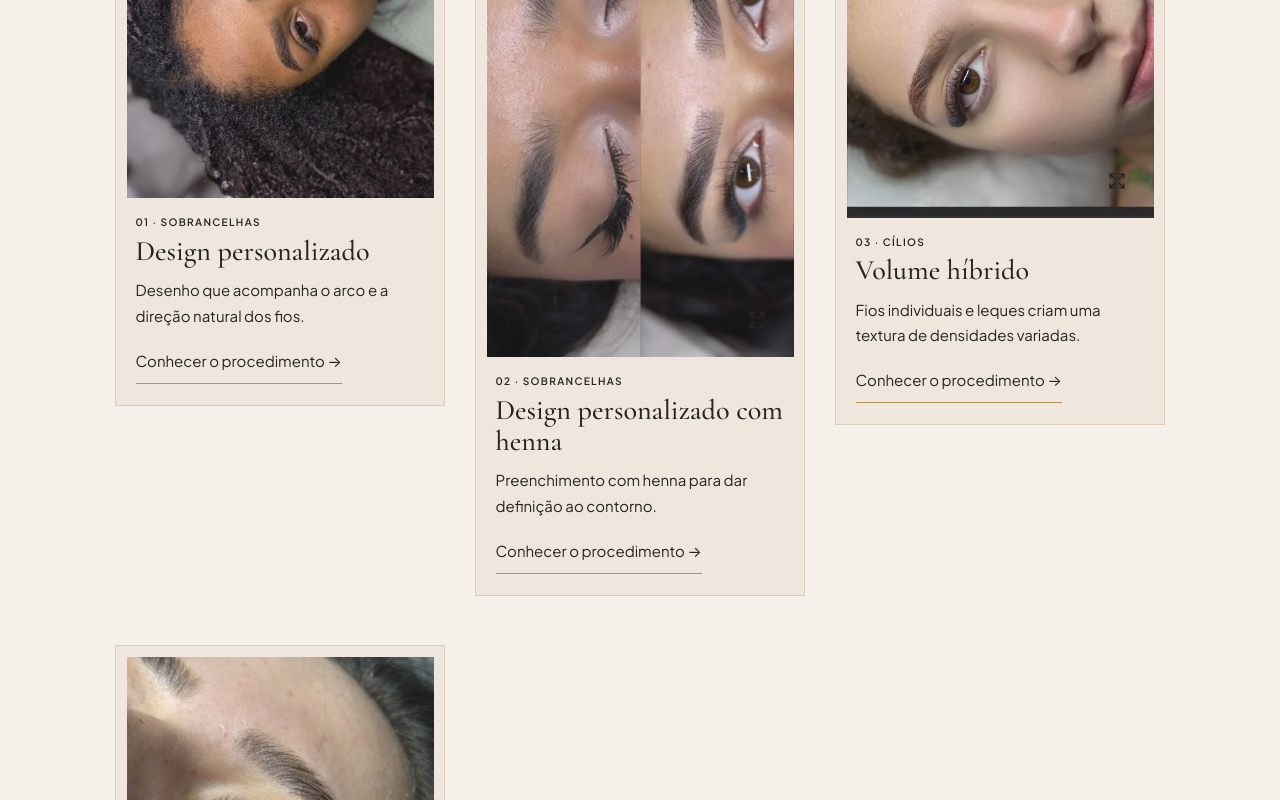
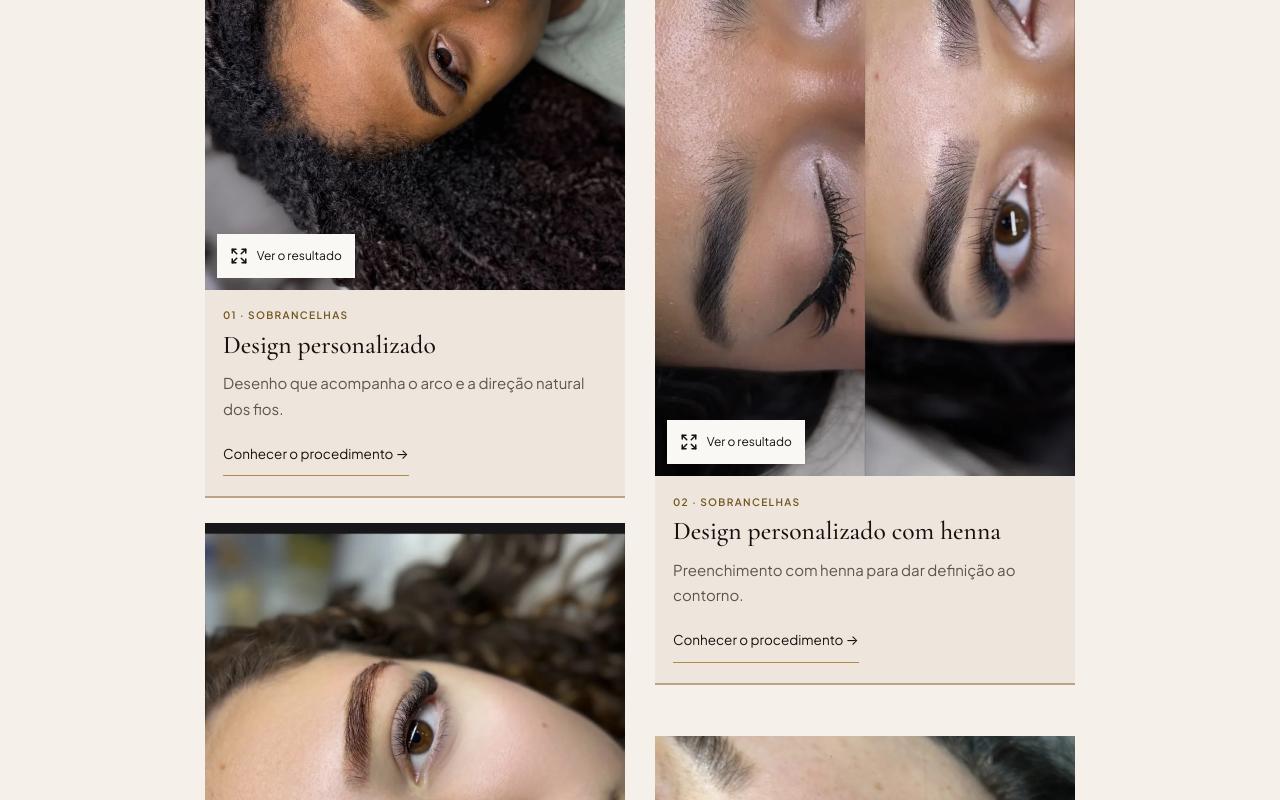
Before and after one commit to EduardoStuhr/aureabylnsite, a React (Vite) app: page / in a window 1280 px wide. Shown: the part 1540-2340 px from the top of the page. Built offline with nearby package versions, Linux system fonts and the light colour scheme.

Commit message:
Corrige os vazios entre fotos e adiciona hover perceptível ao portfólio

```diff
--- a/src/components/ClientsShowcase.tsx
+++ b/src/components/ClientsShowcase.tsx
@@ -1,4 +1,4 @@
-import { useEffect, useRef, useState } from 'react';
+import { useEffect, useLayoutEffect, useRef, useState } from 'react';
 import { Link } from 'react-router-dom';
 import { Expand, X } from 'lucide-react';
 import { STUDIO_WORKS, type StudioWorkItem, type WorkCategory } from '../data/studioData';
@@ -9,6 +9,7 @@ export function ClientsShowcase({ preview = false }: { preview?: boolean }) {
   const [category, setCategory] = useState<WorkCategory>('Todos');
   const [query, setQuery] = useState('');
   const [detail, setDetail] = useState<StudioWorkItem | null>(null);
+  const gallery = useRef<HTMLDivElement>(null);
   const dialog = useRef<HTMLDialogElement>(null);
   const opener = useRef<HTMLButtonElement | null>(null);
   const works = STUDIO_WORKS.filter(work =>
@@ -17,6 +18,23 @@ export function ClientsShowcase({ preview = false }: { preview?: boolean }) {
   ).slice(0, preview ? 4 : undefined);
 
   useEffect(() => { if (detail) dialog.current?.showModal(); }, [detail]);
+
+  useLayoutEffect(() => {
+    const grid = gallery.current;
+    if (!grid) return;
+    const cards = Array.from(grid.querySelectorAll<HTMLElement>('.portfolio-card'));
+    const measure = () => {
+      const gap = parseFloat(getComputedStyle(grid).rowGap);
+      for (const card of cards) {
+        const article = card.parentElement!;
+        article.style.gridRowEnd = 'span ' + Math.ceil((card.getBoundingClientRect().height + gap) / (8 + gap));
+      }
+    };
+    const observer = new ResizeObserver(measure);
+    for (const card of cards) observer.observe(card);
+    measure();
+    return () => observer.disconnect();
+  }, [category, query, preview]);
 
   return (
     <section className="portfolio editorial-shell" aria-labelledby="trabalhos-heading">
@@ -34,18 +52,19 @@ export function ClientsShowcase({ preview = false }: { preview?: boolean }) {
             </div>
           </div>}
       </div>
-      <div className="editorial-gallery">
-        {works.map((work, index) => <article key={work.id} className="editorial-work">
+      <div className="editorial-gallery" ref={gallery}>
+        {works.map((work, index) => <article key={work.id} className="editorial-work"><div className="portfolio-card">
           <button className="portfolio-photo" aria-label={'Ver detalhes de ' + work.title}
             onClick={e => { opener.current = e.currentTarget; setDetail(work); }}>
             <img src={work.imageSrc} alt={work.imageAlt} loading="lazy" decoding="async"
               width={work.id === 'henna' ? 810 : work.id === 'hibrido' ? 1031 : 1080} height={1440} />
-            <span><Expand size={18} aria-hidden="true" /></span>
+            <span className="photo-action"><Expand size={18} aria-hidden="true" /><span>Ver o resultado</span></span>
           </button>
-          <p className="eyebrow">{String(index + 1).padStart(2, '0')} · {work.category}</p>
+          <div className="portfolio-caption"><p className="eyebrow">{String(index + 1).padStart(2, '0')} · {work.category}</p>
           <h3 className="font-display">{work.title}</h3>
           <p>{work.technicalNote}</p>
           <Link className="editorial-link" to={'/servicos/' + work.id}>Conhecer o procedimento →</Link>
+          </div></div>
         </article>)}
       </div>
       {!works.length && <p role="status">Nenhum trabalho encontrado. <button className="editorial-link" onClick={() => { setQuery(''); setCategory('Todos'); }}>Limpar filtros</button></p>}
--- a/src/components/portfolio.css
+++ b/src/components/portfolio.css
@@ -1,47 +1,37 @@
-.portfolio { padding-block: clamp(3rem, 8vw, 7rem); }
-.portfolio-heading { max-width: 56rem; margin-bottom: clamp(2rem, 6vw, 5rem); }
-.portfolio-heading :is(h1,h2) { font-size: clamp(2rem, 3.8vw, 3.7rem); line-height: .98; margin-block: .8rem 1.5rem; }
-.portfolio-tools { display: flex; gap: 1rem; flex-wrap: wrap; margin-top: 2rem; align-items: center; }
+.portfolio { padding-block: clamp(2rem, 4vw, 4rem); }
+.portfolio-heading { max-width: 52rem; margin-bottom: 2rem; padding-bottom: 1.5rem; border-bottom: 1px solid #c9b49d; }
+.portfolio-heading :is(h1,h2) { font-size: clamp(2rem, 3.8vw, 3.7rem); line-height: 1.05; margin-block: .8rem 1.2rem; }
+.portfolio-tools { display: flex; gap: 1rem; flex-wrap: wrap; margin-top: 1.5rem; align-items: center; }
 .portfolio-tools input { min-height: 44px; width: min(100%, 18rem); border-bottom: 1px solid #8B6745; padding: .5rem; }
 .portfolio-tools button { min-height: 44px; padding: .5rem .85rem; }
-.portfolio-tools button[aria-pressed=true] { border-bottom: 1px solid currentColor; color: #735621; }
-.editorial-gallery { display: grid; gap: 1.8rem 2rem; grid-template-columns: minmax(0, 1fr); align-items: start; }
-.editorial-work { min-width: 0; width: 100%; max-width: 25rem; background: #eee5dc; padding: .7rem; border: 1px solid #d7c8b6; justify-self: center; }
-.portfolio-photo { display: block; position: relative; width: 100%; background: var(--color-surface); cursor: pointer; overflow: hidden; }
+.portfolio-tools button[aria-pressed=true] { border-bottom: 2px solid #8B6745; color: #684637; }
+.editorial-gallery { display: grid; grid-template-columns: minmax(0,1fr); grid-auto-rows: 8px; gap: 1.5rem; max-width: 68rem; margin-inline: auto; align-items: start; }
+.editorial-work { min-width: 0; width: 100%; }
+.portfolio-card { background: #eee5dc; border-bottom: 2px solid #bca386; }
+.portfolio-photo { display: block; position: relative; width: 100%; cursor: pointer; }
 .portfolio-photo img { display: block; width: 100%; height: auto; }
-.portfolio-photo span { position: absolute; bottom: 1rem; right: 1rem; display: grid; place-items: center; width: 44px; height: 44px; border-radius: 50%; background: var(--color-canvas); }
-.editorial-work .eyebrow { margin-top: 1rem; }
-.editorial-work h3 { font-size: clamp(1.45rem, 2.2vw, 2.1rem); line-height: 1.1; margin-block: .35rem .7rem; }
-.editorial-work > p { color: var(--color-muted); }
-.portfolio-dialog { position: fixed; margin: auto; width: min(36rem, 94vw); max-height: 88svh; background: var(--color-canvas); overscroll-behavior: contain; }
+.photo-action { position: absolute; bottom: .8rem; left: .8rem; display: flex; align-items: center; gap: .6rem; min-height: 44px; padding: .65rem .85rem; background: #FAF8F5; color: #141210; font-size: .8rem; }
+.portfolio-caption { padding: 1.1rem 1.2rem 1.3rem; }
+.portfolio-caption h3 { font-size: clamp(1.5rem, 2vw, 2rem); line-height: 1.15; margin-block: .4rem .75rem; }
+.portfolio-caption > p:not(.eyebrow) { color: #5C564E; }
+.portfolio-caption .editorial-link { font-size: .9rem; }
+.portfolio-dialog { position: fixed; margin: auto; width: min(36rem, 94vw); max-height: 88svh; background: #FAF8F5; overscroll-behavior: contain; }
 .portfolio-dialog::backdrop { background: #141210ad; }
 .portfolio-dialog > div { padding: 1.25rem; }
 .portfolio-close { display: grid; place-items: center; width: 44px; height: 44px; float: right; }
 .portfolio-dialog h3 { font-size: 2rem; }
 .portfolio-dialog img { margin: 1rem auto; max-height: 65svh; max-width: 100%; object-fit: contain; }
 @media(min-width: 768px) {
-  .editorial-gallery { grid-template-columns: minmax(0, 1fr) minmax(0, 1fr); max-width: 62rem; margin-inline: auto; }
-  .editorial-work:nth-child(even) { margin-top: 1.5rem; }
-
+  .editorial-gallery { grid-template-columns: repeat(2,minmax(0,1fr)); gap: 1.5rem 2rem; max-width: 58rem; }
 }
-@media(prefers-reduced-motion: no-preference) {
-  @supports(animation-timeline: view()) {
-    .editorial-work { animation: portfolio-reveal both linear; animation-timeline: view(); animation-range: entry 0% entry 80%; }
-    @keyframes portfolio-reveal { from { transform: translateY(10px); opacity: .92; } to { transform: none; opacity: 1; } }
-  }
-  .portfolio-photo span { transition: transform .2s ease; }
-  .portfolio-photo:hover span { transform: scale(1.08); }
+@media(hover:hover) and (pointer:fine) {
+  .portfolio-card:hover, .portfolio-card:focus-within { transform: translateY(-5px); background: #e4d4c2; border-bottom-color: #684637; }
+  .portfolio-photo:hover .photo-action, .portfolio-photo:focus-visible .photo-action { background: #684637; color: #fff8ef; transform: translateX(5px); }
 }
-
-@media(hover:hover) and (pointer:fine) and (prefers-reduced-motion:no-preference) {
-  .portfolio-photo span { transition: background-color .2s ease, color .2s ease; }
-  .portfolio-photo:hover span, .portfolio-photo:focus-visible span { background: #6c4937; color: #fffaf4; }
+@media(prefers-reduced-motion:no-preference) {
+  .portfolio-card { transition: transform .3s ease; }
+  .photo-action { transition: transform .25s ease; }
 }
-
-.editorial-work > :is(p,h3,a) { margin-inline: .6rem; }
-.editorial-work > .editorial-link { margin-bottom: .7rem; }
-.portfolio-heading { margin-bottom: 2.25rem; padding: clamp(1.2rem, 3vw, 2rem); border-left: 3px solid #8B6745; background: #eee4dc; }
-.portfolio { padding-block: clamp(2rem, 4vw, 4rem); }
-@media(min-width: 1150px) {
-  .editorial-gallery { grid-template-columns: repeat(3,minmax(0,1fr)); max-width: 70rem; }
+@media(prefers-reduced-motion:reduce) {
+  .portfolio-card:hover, .portfolio-card:focus-within, .portfolio-photo:hover .photo-action, .portfolio-photo:focus-visible .photo-action { transform: none; }
 }
```
Also changed, not shown: 1 other file (tests, documents, lock files or other folders).
